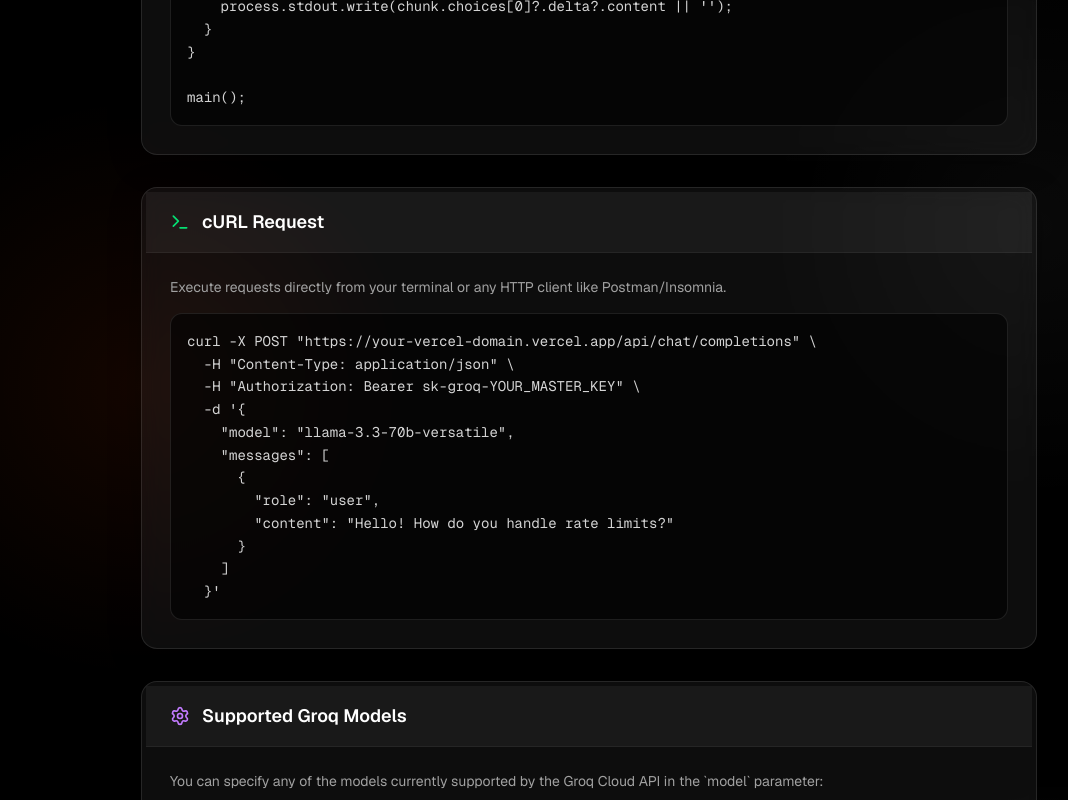
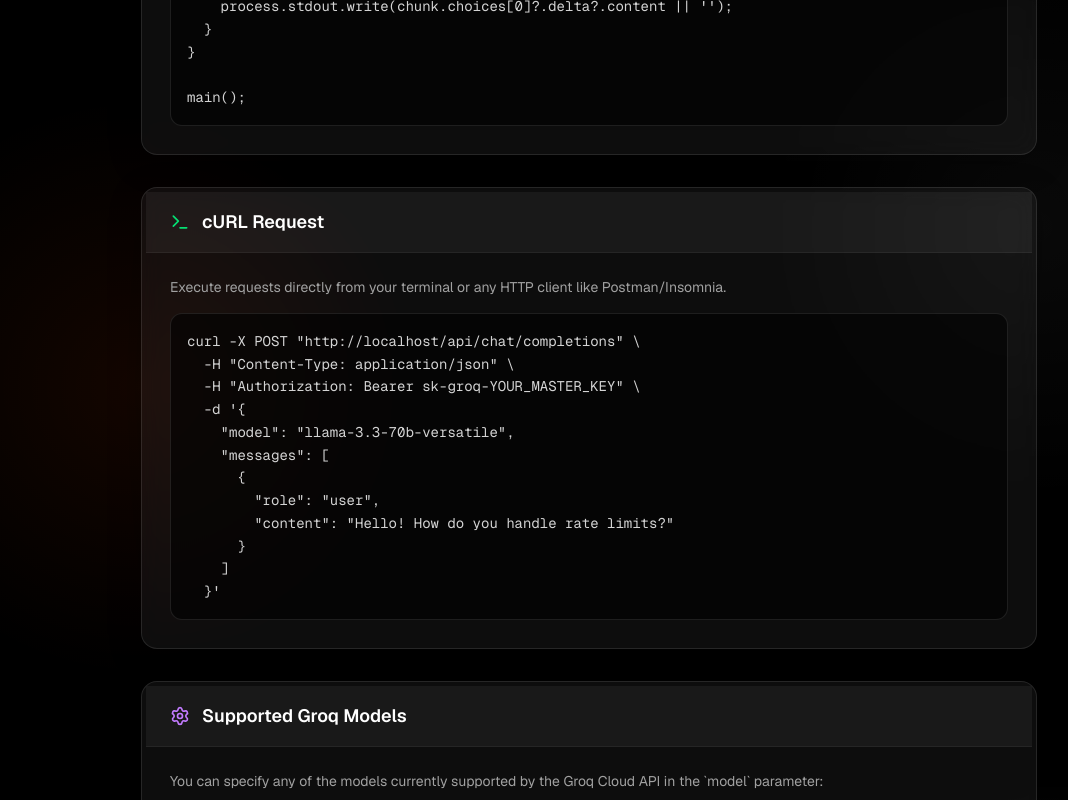
Before and after one commit to aronisme/aihub, a Next.js app: page /docs in a window 1280 px wide. Shown: the part 813-1613 px from the top of the page, without its empty margins (51-1119 px from the left). Built offline with nearby package versions, Linux system fonts and the light colour scheme.

Commit message:
Use dynamic origin instead of hardcoded placeholders

```diff
--- a/src/app/docs/page.tsx
+++ b/src/app/docs/page.tsx
@@ -1,18 +1,28 @@
+"use client";
+
 import Link from "next/link";
 import { Terminal, Code, Settings } from "lucide-react";
+import { useEffect, useState } from "react";
 
 export default function Documentation() {
+  const [origin, setOrigin] = useState("https://your-domain.vercel.app");
+
+  useEffect(() => {
+    if (typeof window !== "undefined") {
+      setOrigin(window.location.origin);
+    }
+  }, []);
   const codeNode = `import { OpenAI } from "openai";
 
 const groq = new OpenAI({
   apiKey: "sk-groq-YOUR_MASTER_KEY",
-  baseURL: "https://your-vercel-domain.vercel.app/api", // Important: Point this to your proxy
+  baseURL: "${origin}/api", // Important: Point this to your proxy
 });
 
 async function main() {
   const completion = await groq.chat.completions.create({
     messages: [{ role: "user", content: "Explain quantum computing in one sentence" }],
-    model: "llama3-8b-8192", // Choose from supported models
+    model: "llama-3.3-70b-versatile", // Choose from supported models
     stream: true, // Native streaming is fully supported!
   });
 
@@ -23,7 +33,7 @@
 
 main();`;
 
-  const codeCurl = `curl -X POST "https://your-vercel-domain.vercel.app/api/chat/completions" \\
+  const codeCurl = `curl -X POST "${origin}/api/chat/completions" \\
   -H "Content-Type: application/json" \\
   -H "Authorization: Bearer sk-groq-YOUR_MASTER_KEY" \\
   -d '{
--- a/src/components/SetupForm.tsx
+++ b/src/components/SetupForm.tsx
@@ -1,6 +1,6 @@
 "use client";
 
-import { useState } from "react";
+import { useState, useEffect } from "react";
 import { CheckCircle2, Copy, KeySquare, Loader2 } from "lucide-react";
 
 export default function SetupForm() {
@@ -9,6 +9,13 @@
   const [error, setError] = useState("");
   const [result, setResult] = useState<{ masterKey: string; totalFields: number } | null>(null);
   const [copied, setCopied] = useState(false);
+  const [origin, setOrigin] = useState("https://your-domain.vercel.app");
+
+  useEffect(() => {
+    if (typeof window !== "undefined") {
+      setOrigin(window.location.origin);
+    }
+  }, []);
 
   const handleSubmit = async (e: React.FormEvent) => {
     e.preventDefault();
@@ -87,7 +94,7 @@
           </p>
           <div className="bg-black/40 border border-white/10 rounded-xl max-w-full overflow-hidden p-4">
                <code className="text-sm font-mono text-primary break-all">
-                 https://your-domain.vercel.app/api
+                 {origin}/api/chat/completions
                </code>
           </div>
           <p className="text-neutral-400 text-sm mt-4">
```
